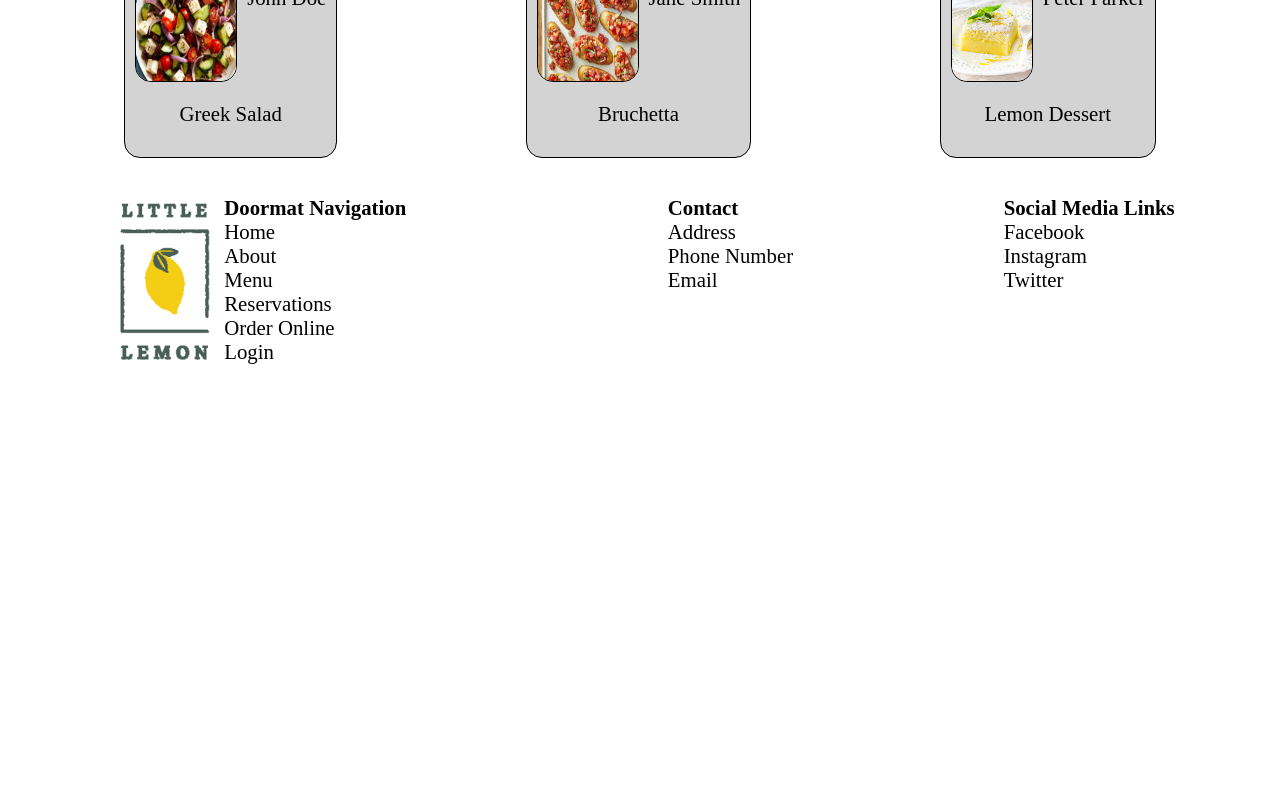
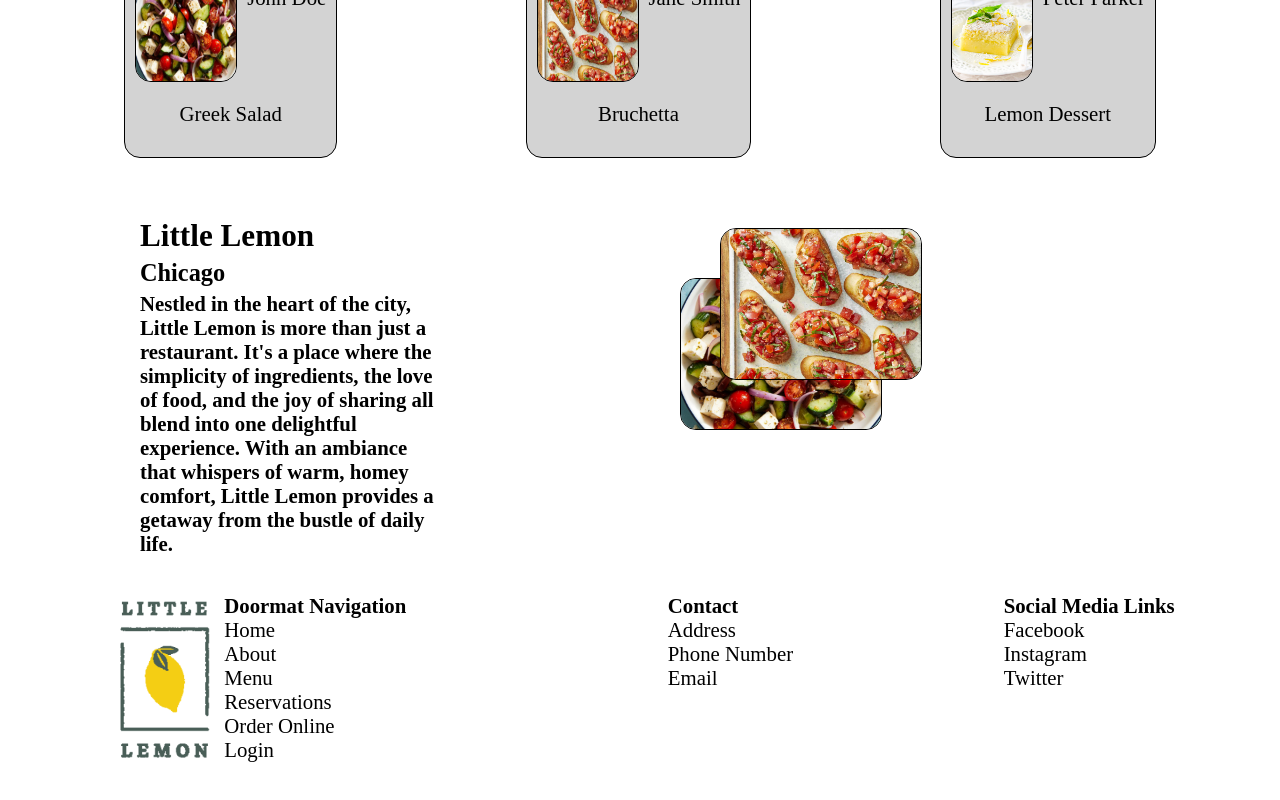
Before and after one commit to isaiahxs/little-lemon, a React (Create React App) app: page / in a window 1280 px wide. Shown: the part 1186-1986 px from the top of the page. Before the commit the page ends 1646 px from the top, so only its background shows below. Built offline with nearby package versions, Linux system fonts and the light colour scheme; a web font is replaced by a local one.

Commit message:
added temporary image overlay in About section

```diff
--- a/src/App.js
+++ b/src/App.js
@@ -1,8 +1,9 @@
+import Nav from './components/Nav/Nav';
+import Header from './components/Header/Header';
 import Main from './components/Main/Main';
 import Highlights from './components/Highlights/Highlights';
 import Testimonials from './components/Testimonials/Testimonials';
-import Nav from './components/Nav/Nav';
-import Header from './components/Header/Header';
+import About from './components/About/About';
 import Footer from './components/Footer/Footer';
 import './App.css';
 
@@ -13,6 +14,7 @@ function App() {
       <Header />
       <Highlights />
       <Testimonials />
+      <About />
       <Main />
       <Footer />
     </>
--- a/src/components/About/About.css
+++ b/src/components/About/About.css
@@ -0,0 +1,59 @@
+.about-section {
+    display: flex;
+    flex-direction: row;
+    justify-content: space-around;
+    padding: 30px;
+}
+
+.about-header,
+.about-description {
+    margin: 0px;
+}
+
+.about-location {
+    margin-top: 5px;
+    margin-bottom: 5px;
+}
+
+.about-text {
+    max-width: 300px;
+    margin-right: 20px;
+}
+
+.about-images-wrapper {
+    position: relative;
+    width: 320px;
+    height: 190px;
+    padding-left: 140px;
+}
+
+.testimonial-image {
+    border: 1px solid black;
+    max-width: 100px;
+    height: 100px;
+    border-radius: 16px;
+}
+
+.about-images-container {
+    position: relative;
+}
+
+.individual-about-image-container {
+    position: absolute;
+}
+
+.individual-about-image-container:nth-child(1) {
+    left: -140px;
+    top: 60px;
+}
+
+.individual-about-image-container:nth-child(2) {
+    left: -100px;
+    top: 10px;
+}
+
+.about-image {
+    border: 1px solid black;
+    height: 150px;
+    border-radius: 16px;
+}
--- a/src/components/About/About.js
+++ b/src/components/About/About.js
@@ -0,0 +1,28 @@
+import greek_salad from '../../assets/images/greek-salad.jpg'
+import bruchetta from '../../assets/images/bruchetta.jpg';
+import lemon_dessert from '../../assets/images/lemon-cake.jpg';
+import './About.css';
+
+export default function About() {
+    return (
+        <div className='about-section'>
+            <div className='about-text'>
+                <h2 className='about-header'>Little Lemon</h2>
+                <h3 className='about-location'>Chicago</h3>
+                <h4 className='about-description'>Nestled in the heart of the city, Little Lemon is more than just a restaurant. It's a place where the simplicity of ingredients, the love of food, and the joy of sharing all blend into one delightful experience. With an ambiance that whispers of warm, homey comfort, Little Lemon provides a getaway from the bustle of daily life.</h4>
+            </div>
+
+            <div className='about-images-wrapper'>
+                <div className='about-images-container'>
+                    <div className='individual-about-image-container'>
+                        <img src={greek_salad} className='about-image about-image-1' alt='Very Tasty Dish from Little Lemon' />
+                    </div>
+
+                    <div className='individual-about-image-container'>
+                        <img src={bruchetta} className='about-image about-image-2' alt='Very Tasty Dish from Little Lemon' />
+                    </div>
+                </div>
+            </div>
+        </div>
+    )
+}
--- a/src/components/Testimonials/Testimonials.css
+++ b/src/components/Testimonials/Testimonials.css
@@ -26,7 +26,6 @@
     display: flex;
     align-items: center;
     flex-direction: row;
-    /* justify-content: space-around; */
 }
 
 .rating-and-image {
```
